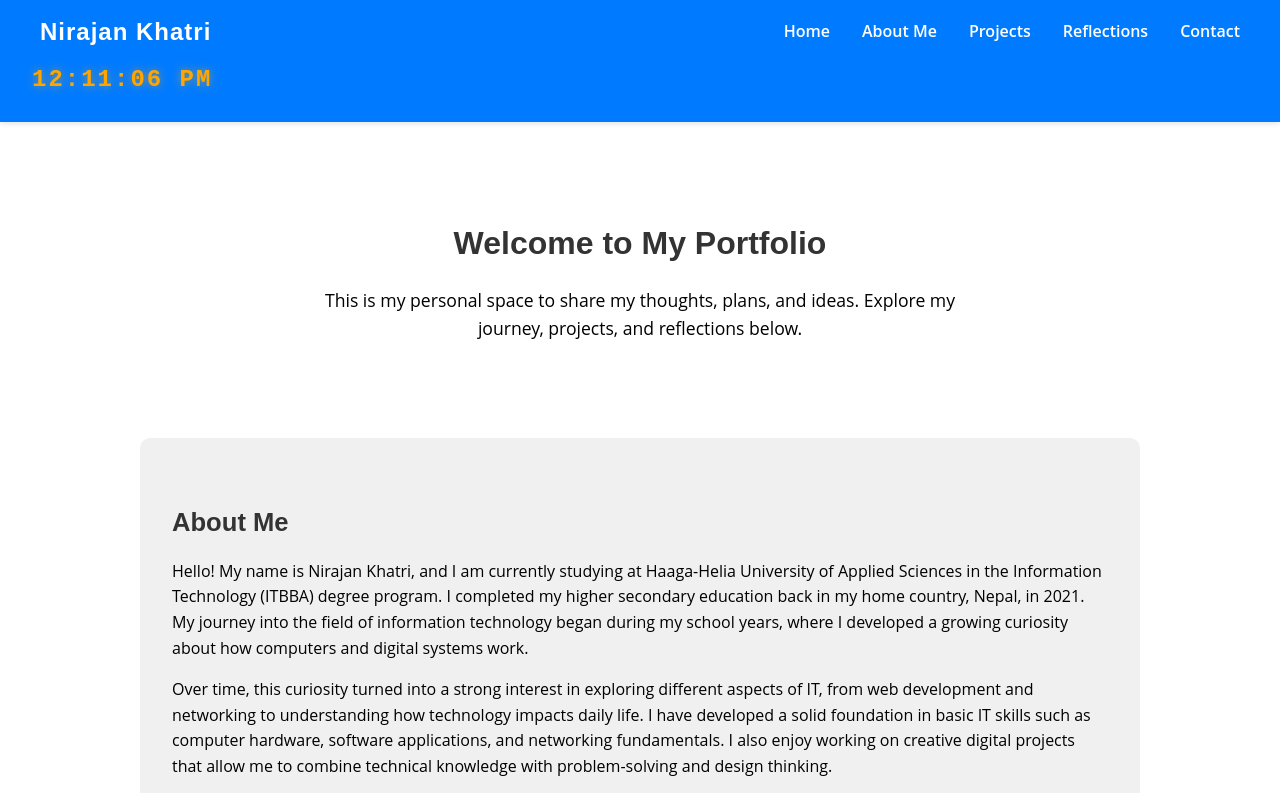
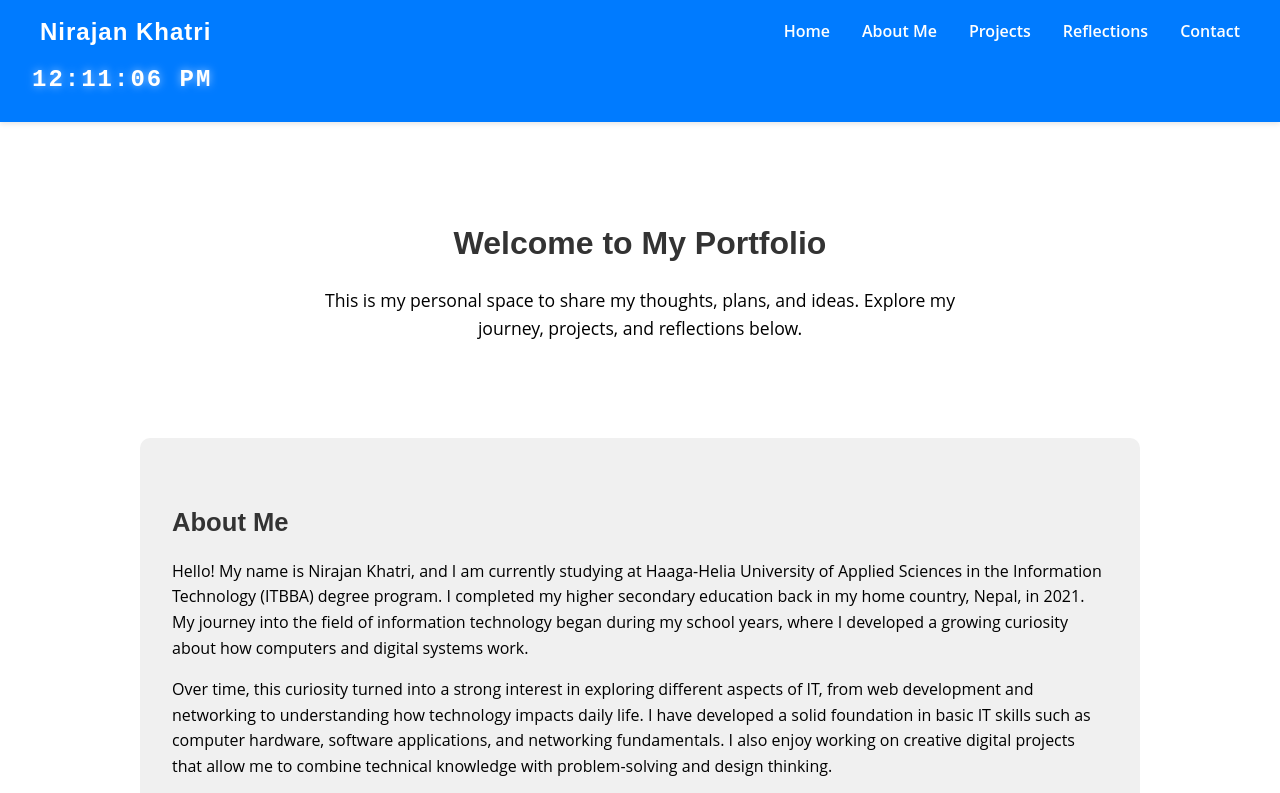
Before and after one commit to Nirajan638/Nirajan638.github.io, a plain HTML site: page index.html in a window 1280 px wide. Shown: the top 793 px of the page. Drawn offline with Linux system fonts and the light colour scheme.

Commit message:
Update text color and shadow in style.css
Changed text color and shadow to white.

```diff
--- a/css/style.css
+++ b/css/style.css
@@ -267,8 +267,9 @@ footer {
   text-align: left;
   font-size: 1.5rem;
   font-weight: 700;
-  color: #FFA500;  /* Orange */
+  color: #FFFFFF;  /* White */
   font-family: 'Courier New', monospace;
   letter-spacing: 2px;
-  text-shadow: 0 0 8px rgba(255, 165, 0, 0.6);
-  transition: all 0.3s ease;
+  text-shadow: 0 0 8px rgba(255, 255, 255, 0.6);
+  transition: all 0.3s ease;
+}
```
